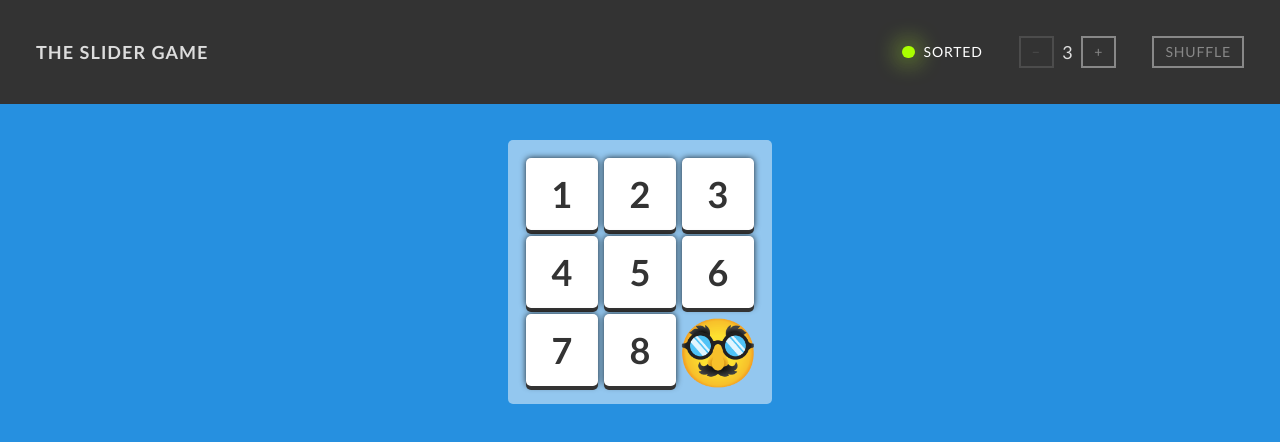
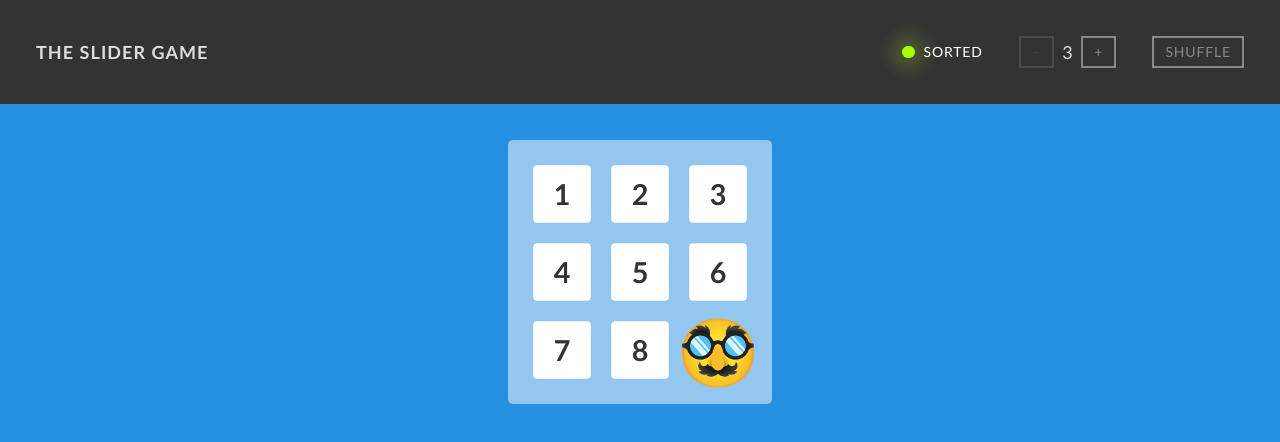
Before and after one commit to vajdagabor/sliding-puzzle, a React (Vite) app: page / in a window 1280 px wide. Shown: the top 442 px of the page. Built offline with nearby package versions, Linux system fonts and the light colour scheme.

Commit message:
Indicate correct field position

```diff
--- a/src/Board.tsx
+++ b/src/Board.tsx
@@ -1,5 +1,5 @@
 import { Field } from './Field'
-import { Field as FieldType } from './model'
+import { Field as FieldType, isCorrect } from './model'
 
 interface Props {
   size: number
@@ -14,8 +14,13 @@ export function Board({ size, fields, onFieldClick }: Props) {
 
   return (
     <div className="Board" style={boardStyle}>
-      {fields.map((field, i) => (
-        <Field key={field} value={field} onClick={() => onFieldClick(i)} />
+      {fields.map((value, i) => (
+        <Field
+          key={value}
+          value={value}
+          isCorrect={isCorrect(size, i, value)}
+          onClick={() => onFieldClick(i)}
+        />
       ))}
     </div>
   )
--- a/src/Field.tsx
+++ b/src/Field.tsx
@@ -2,12 +2,13 @@ import { Field as FieldType } from './model'
 
 interface Props {
   value: FieldType
+  isCorrect?: boolean
   onClick: React.MouseEventHandler
 }
 
-export function Field({ value, onClick }: Props) {
+export function Field({ value, isCorrect = false, onClick }: Props) {
   return (
-    <div className="Field" data-value={value} onClick={onClick}>
+    <div className="Field" data-value={value} data-correct={isCorrect} onClick={onClick}>
       {value}
     </div>
   )
--- a/src/model.ts
+++ b/src/model.ts
@@ -18,6 +18,13 @@ export function newFieldsShuffled(size: number): Field[] {
 
 function isNumberArray(arr: Field[]): arr is number[] {
   return arr.every(v => typeof v === 'number')
+}
+
+export function isCorrect(size: number, index: number, value: Field) {
+  if (typeof value === 'number' && index === value - 1) return true
+  if (value === null && index === size ** 2 - 1) return true
+
+  return false
 }
 
 export function isSorted(fs: Field[]) {
--- a/src/styles/global.css
+++ b/src/styles/global.css
@@ -144,6 +144,11 @@ main {
     &:hover {
       border: 2px solid var(--color-strong);
     }
+
+    &[data-correct='true'] {
+      transform: scale(0.8);
+      box-shadow: none;
+    }
   }
 
   &:not([data-value]) {
```
